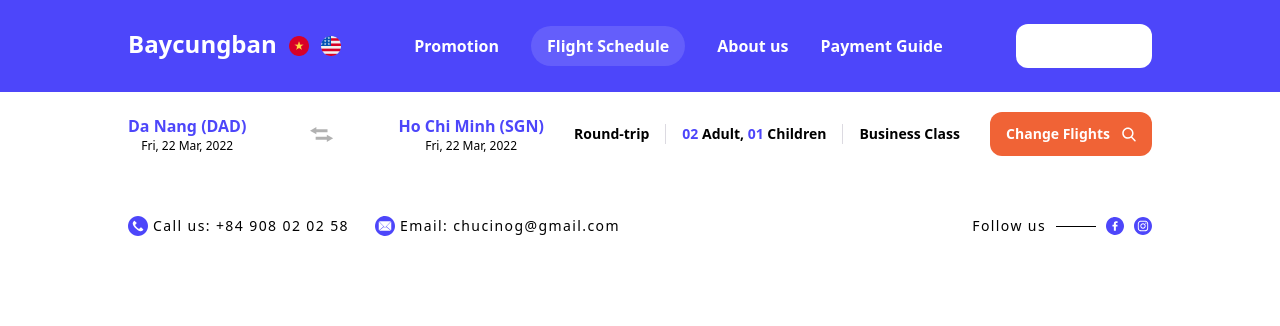
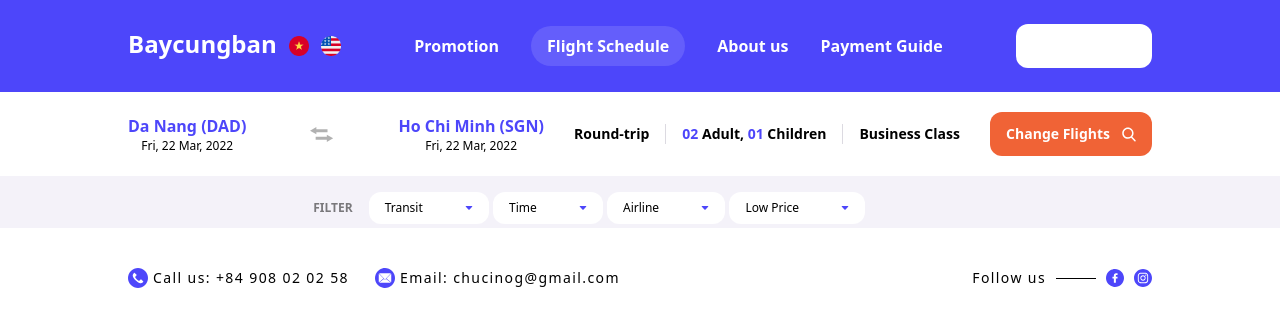
Before and after one commit to PhamTranHuy/baycungban, a React (Create React App) app: page /flight-schedule in a window 1280 px wide. Shown: the top 326 px of the page. Built offline with nearby package versions, Linux system fonts and the light colour scheme; no server answers.

Commit message:
add filter component

```diff
--- a/src/components/FlightSchedule/FlightSchedule.jsx
+++ b/src/components/FlightSchedule/FlightSchedule.jsx
@@ -1,6 +1,7 @@
 import axios from 'axios'
 import React, { useEffect } from 'react'
 import ChangeFlightsBar from './ChangeFlightsBar/ChangeFlightsBar';
+import FlightsInfo from './FlightsInfo/FlightsInfo';
 
 const FLIGHTS_API = "https://mocki.io/v1/ff3207e0-f250-4a1d-9240-b3dbffa8386a";
 function FlightSchedule() {
@@ -18,6 +19,7 @@
     return (
         <div className="bg-[#f4f2f9]">
             <ChangeFlightsBar />
+            <FlightsInfo />
         </div>
     )
 }
--- /dev/null
+++ b/src/components/FlightSchedule/FlightsInfo/Filter.jsx
@@ -0,0 +1,23 @@
+
+const FILTERS = ['Transit', 'Time', 'Airline', 'Low Price'];
+function Filter() {
+    return (
+        <div className="flex justify-between items-center
+            ml-auto mt-4 mb-1
+            max-w-[552px] w-full text-xs"
+        >
+            <h3 className="mr-3 font-bold opacity-50">FILTER</h3>
+            {FILTERS.map((filter, i) => (
+                <div key={i} className="flex justify-between items-center grow
+                    ml-1 px-4 py-2 rounded-xl
+                    bg-white"
+                >
+                    <p>{filter}</p>
+                    <img src={process.env.PUBLIC_URL + '/assets/home/down-arrow-svg.svg'} alt="" />
+                </div>
+            ))}
+        </div>
+    )
+}
+
+export default Filter
--- /dev/null
+++ b/src/components/FlightSchedule/FlightsInfo/FlightsInfo.jsx
@@ -0,0 +1,14 @@
+import Filter from "./Filter"
+
+function FlightsInfo() {
+    return (
+        <div className="flex flight-schedule-max-w m-auto">
+            <div className="grow">
+                <Filter />
+            </div>
+            <div className="basis-[28%]"></div>
+        </div>
+    )
+}
+
+export default FlightsInfo
```
